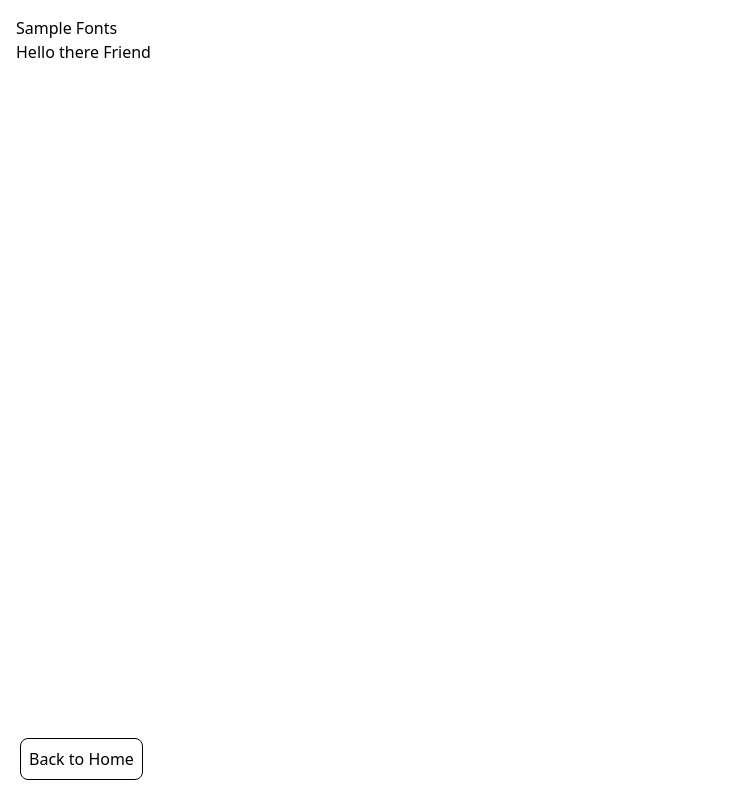
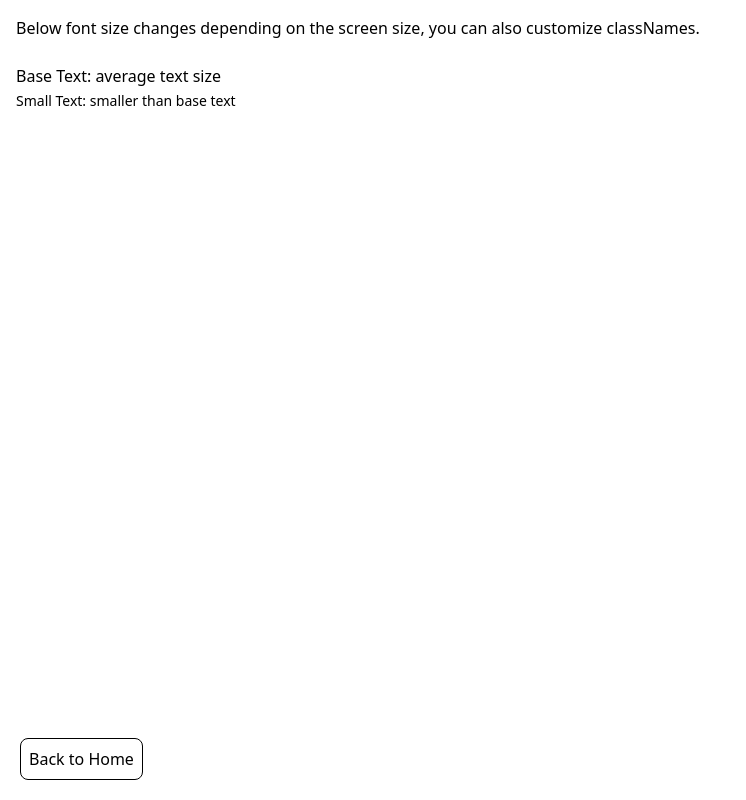
Before and after one commit to khianvictorycalderon/Tailwind-Component-Library, a React (Vite) app: page / in a window 1280 px wide. Both pictures are taken after a click on the item "Fonts". Shown: the whole page, without its empty margins (0-746 px from the left). Built offline with nearby package versions, Linux system fonts and the light colour scheme.

Commit message:
Added small text + renamed regular text to base text

```diff
--- a/src/App.tsx
+++ b/src/App.tsx
@@ -1,5 +1,5 @@
 import { useState } from "react"
-import RegularText from "./components/fonts";
+import { BaseText, SmallText } from "./components/fonts";
 
 export default function App() {
 
@@ -32,9 +32,11 @@ export default function App() {
 
       {page == "Fonts" && (
         <div className="p-4">
-          Sample Fonts
 
-          <RegularText>Hello there Friend</RegularText>
+          <h1>Below font size changes depending on the screen size, you can also customize classNames.</h1><br/>
+
+          <BaseText>Base Text: average text size</BaseText>
+          <SmallText>Small Text: smaller than base text</SmallText>
 
         </div>
       )}
--- a/src/components/fonts.tsx
+++ b/src/components/fonts.tsx
@@ -3,10 +3,23 @@ interface RegularTextProps extends React.HTMLAttributes<HTMLParagraphElement> {
     className?: string;
 }
 
-export default function RegularText({ children, className }: RegularTextProps) {
+export function BaseText({ children, className }: RegularTextProps) {
     return (
         <p className={`text-sm md:text-base lg:text-base ${className}`}>
             {children}
         </p>
     )
 }
+
+interface SmallerTextProps extends React.HTMLAttributes<HTMLSpanElement> {
+    children: React.ReactNode;
+    className?: string;
+}
+
+export function SmallText({ children, className }: SmallerTextProps) {
+    return (
+        <span className={`text-xs md:text-sm lg:text-sm ${className}`}>
+            {children}
+        </span>
+    )
+}
```
